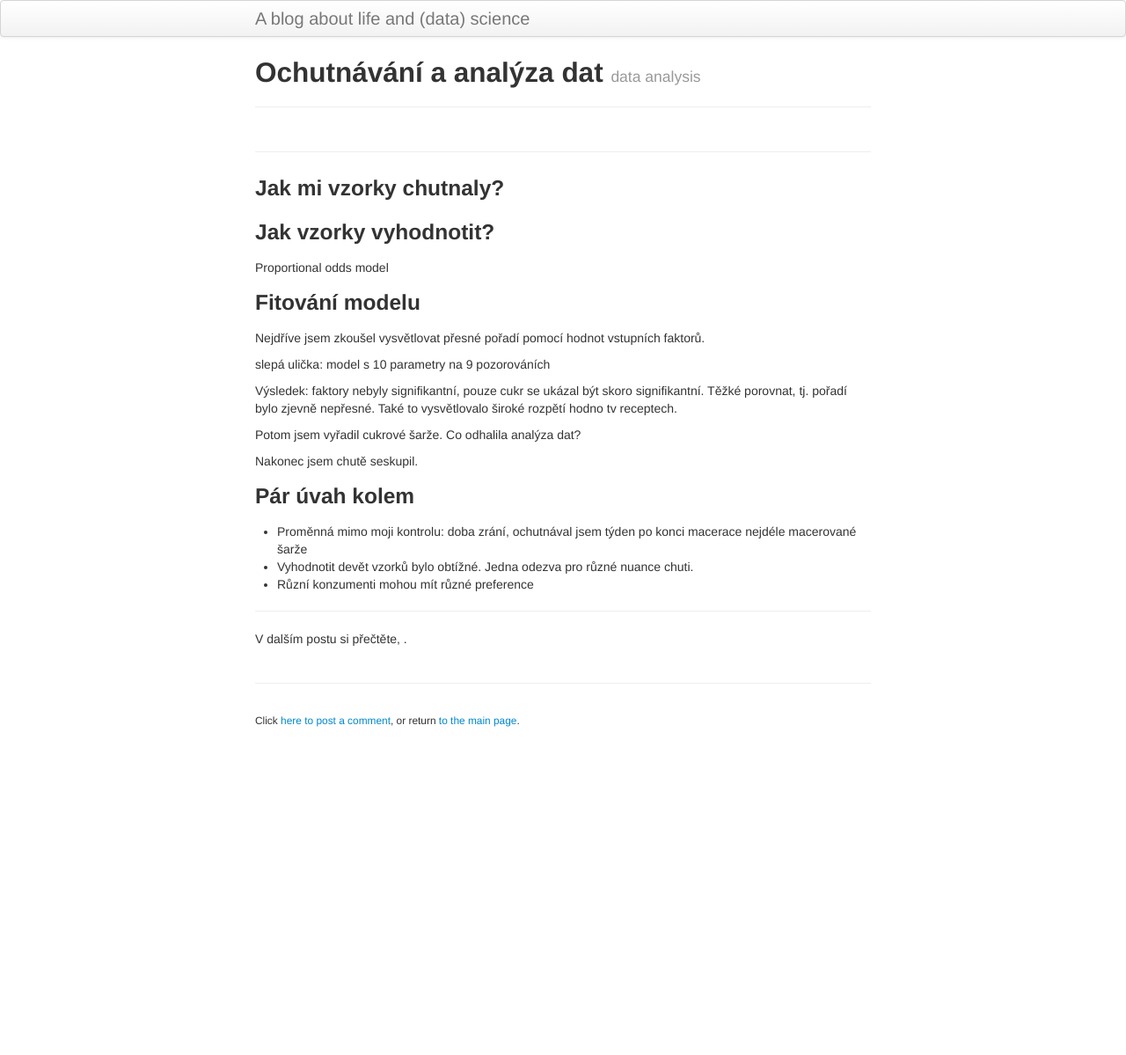
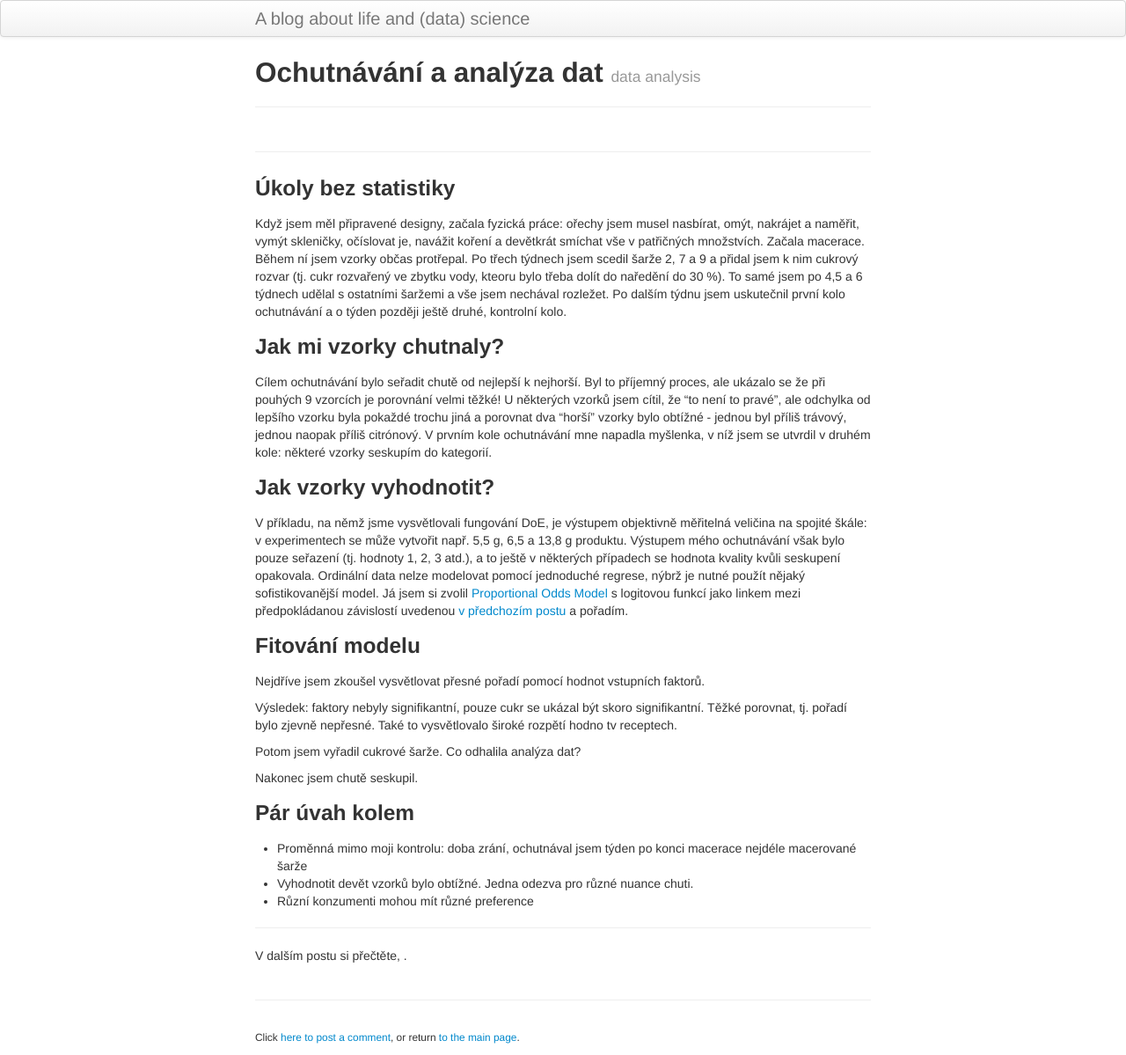
Before and after one commit to vojtech-filipec/vojtech-filipec.github.io, a Jekyll site: the page built from pages/orechovka5.md, in a window 1280 px wide. Shown: the whole page at 88% size. Built offline with Jekyll 4.4.1, drawn with Linux system fonts in a browser that asks for light colours; before the commit the page ends 900 px from its top, so only the background shows below that.

Commit message:
orechovka new page

```diff
--- a/pages/orechovka5.md
+++ b/pages/orechovka5.md
@@ -7,16 +7,20 @@ tagline: data analysis
 
 ---
 
+### Úkoly bez statistiky
+
+Když jsem měl připravené designy, začala fyzická práce: ořechy jsem musel nasbírat, omýt, nakrájet a naměřit, vymýt skleničky, očíslovat je, navážit koření a devětkrát smíchat vše v patřičných množstvích. Začala macerace. Během ní jsem vzorky občas protřepal. Po třech týdnech jsem scedil šarže 2, 7 a 9 a přidal jsem k nim cukrový rozvar (tj. cukr rozvařený ve zbytku vody, kteoru bylo třeba dolít do naředění do 30 %). To samé jsem po 4,5 a 6 týdnech udělal s ostatními šaržemi a vše jsem nechával rozležet. Po dalším týdnu jsem uskutečnil první kolo ochutnávání a o týden později ještě druhé, kontrolní kolo.
+
 ### Jak mi vzorky chutnaly?
 
+Cílem ochutnávání bylo seřadit chutě od nejlepší k nejhorší. Byl to příjemný proces, ale ukázalo se že při pouhých 9 vzorcích je porovnání velmi těžké! U některých vzorků jsem cítil, že "to není to pravé", ale odchylka od lepšího vzorku byla pokaždé trochu jiná a porovnat dva "horší" vzorky bylo obtížné - jednou byl příliš trávový, jednou naopak příliš citrónový. V prvním kole ochutnávání mne napadla myšlenka, v níž jsem se utvrdil v druhém kole: některé vzorky seskupím do kategorií.
 
 ### Jak vzorky vyhodnotit?
-Proportional odds model
+
+V příkladu, na němž jsme vysvětlovali fungování DoE, je výstupem objektivně měřitelná veličina na spojité škále: v experimentech se může vytvořit např. 5,5 g, 6,5 a 13,8 g produktu. Výstupem mého ochutnávání však bylo pouze seřazení (tj. hodnoty 1, 2, 3 atd.), a to ještě v některých případech se hodnota kvality kvůli seskupení opakovala. Ordinální data nelze modelovat pomocí jednoduché regrese, nýbrž je nutné použít nějaký sofistikovanější model. Já jsem si zvolil [Proportional Odds Model](https://en.wikipedia.org/wiki/Ordered_logit) s logitovou funkcí jako linkem mezi předpokládanou závislostí uvedenou [v předchozím postu](orechovka4.html) a pořadím.
 
 ### Fitování modelu
 Nejdříve jsem zkoušel vysvětlovat přesné pořadí pomocí hodnot vstupních faktorů.
-
-slepá ulička: model s 10 parametry na 9 pozorováních
 
 Výsledek: faktory nebyly signifikantní, pouze cukr se ukázal být skoro signifikantní. Těžké porovnat, tj. pořadí bylo zjevně nepřesné. Také to vysvětlovalo široké rozpětí hodno tv receptech.
 
```
Also changed, not shown: pages/orechovka3.md (+1 -1 lines), pages/orechovka4.md (+1 -1 lines).
